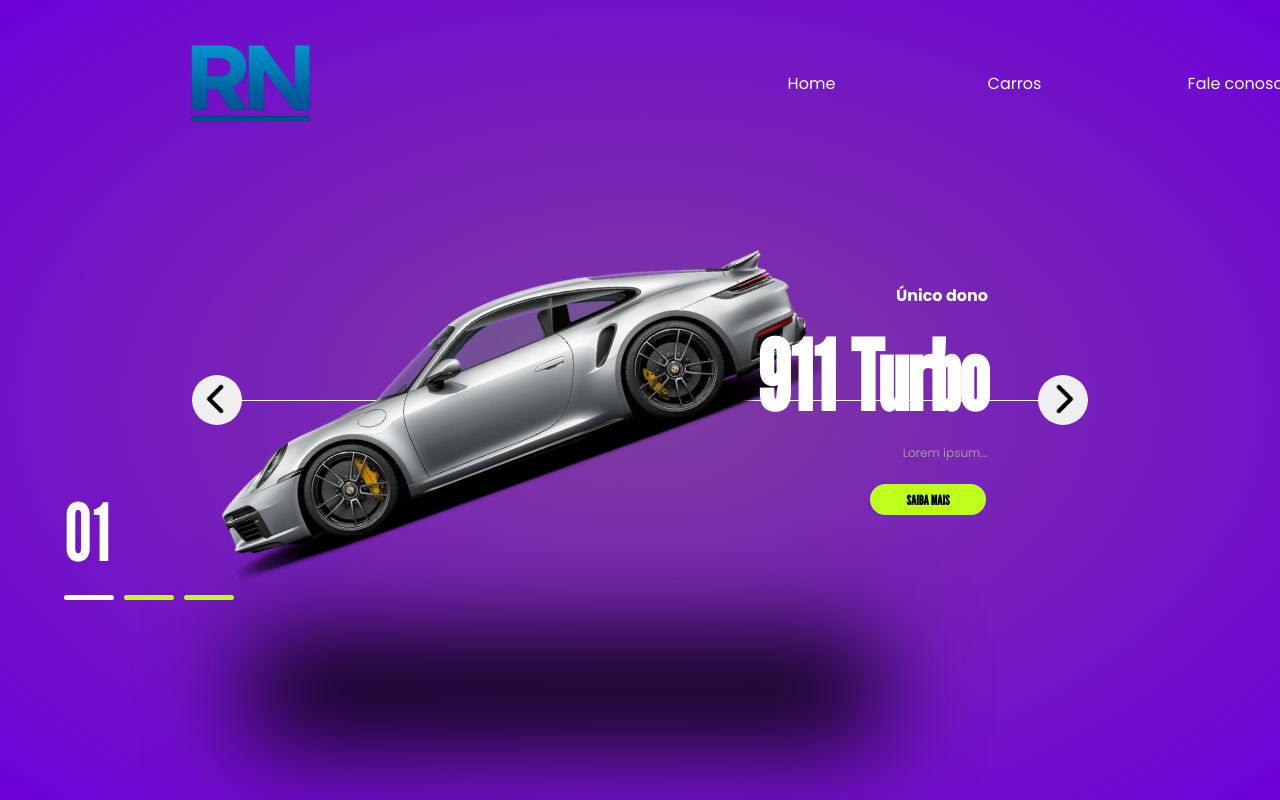
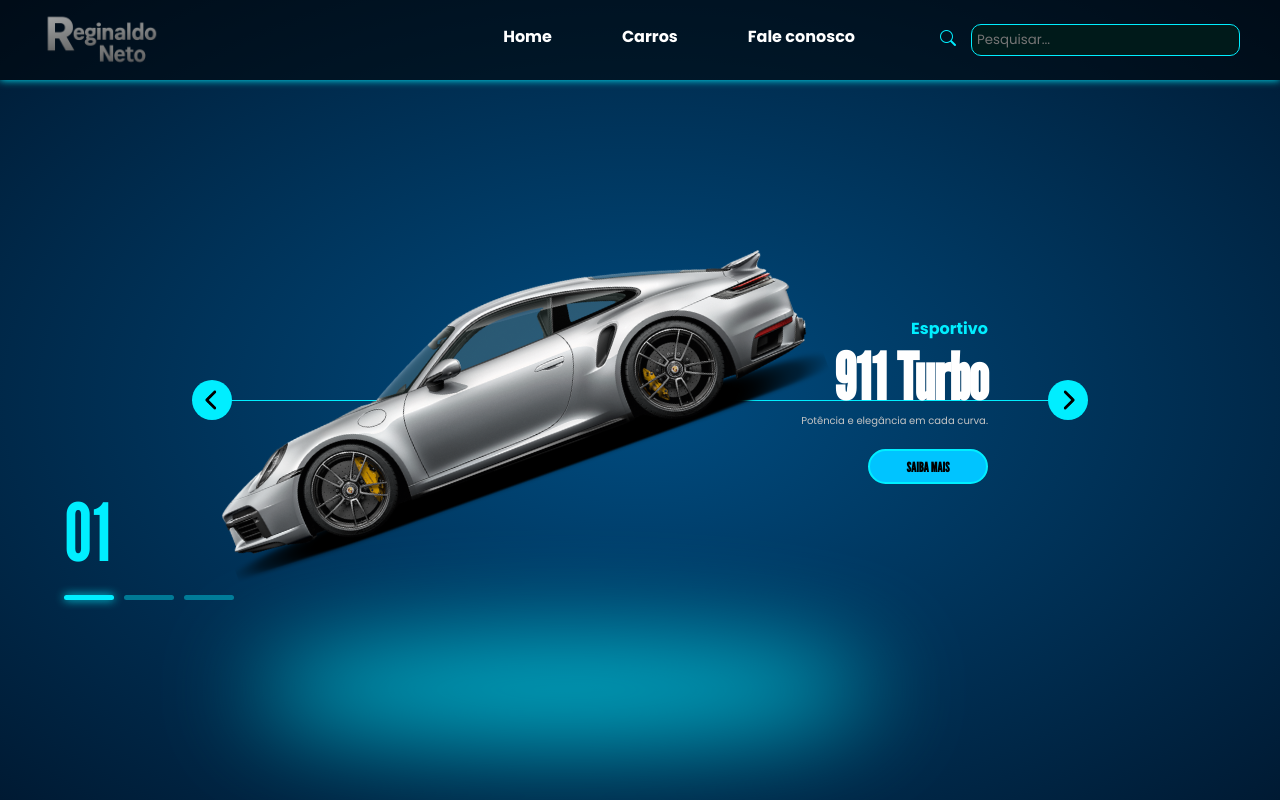
Before and after one commit to R-NETO0/Site-cars, a plain HTML site: page site-cars/index.html in a window 1280 px wide. Shown: the top 800 px of the page. Drawn offline with nearby package versions, Linux system fonts and the light colour scheme.

Commit message:
Add files via upload
configurando ao meu estilo.

```diff
--- a/site-cars/index.html
+++ b/site-cars/index.html
@@ -9,25 +9,31 @@
     <link rel="preconnect" href="https://fonts.gstatic.com" crossorigin>
     <link rel="preconnect" href="https://fonts.googleapis.com">
     <link rel="preconnect" href="https://fonts.gstatic.com" crossorigin>
+    <link rel="stylesheet" href="https://cdn.jsdelivr.net/npm/bootstrap-icons@1.11.3/font/bootstrap-icons.min.css">
     <link
         href="https://fonts.googleapis.com/css2?family=League+Gothic&family=Poppins:ital,wght@0,100;0,200;0,300;0,400;0,500;0,600;0,700;0,800;0,900;1,100;1,200;1,300;1,400;1,500;1,600;1,700;1,800;1,900&display=swap"
         rel="stylesheet">
     <link
         href="https://fonts.googleapis.com/css2?family=Poppins:ital,wght@0,100;0,200;0,300;0,400;0,500;0,600;0,700;0,800;0,900;1,100;1,200;1,300;1,400;1,500;1,600;1,700;1,800;1,900&display=swap"
         rel="stylesheet">
+    <link rel="shortcut icon" href="imagens/logo-rn.png" type="image/x-icon">
     <title>Carros</title>
 </head>
 
 <body>
     <header>
-        <img src="imagens/logo-rn.png" alt="logo">
+        <img src="imagens/logo-cinza.png" alt="logo">
         <nav>
             <ul>
                 <li>Home</li>
                 <li>Carros</li>
                 <li>Fale conosco</li>
+                <li>
+                    <i class="bi bi-search"></i><input type="text" placeholder="Pesquisar..." id="">
+                </li>
             </ul>
         </nav>
+
     </header>
 
     <section class="container">
@@ -37,9 +43,9 @@
                     <img src="imagens/imagem-1.png" alt="">
                 </div>
                 <div class="content">
-                    <p class="car-information">Único dono</p>
+                    <p class="car-information">Esportivo</p>
                     <h2>911 Turbo</h2>
-                    <p class="description">Lorem ipsum...</p>
+                    <p class="description">Potência e elegância em cada curva.</p>
                     <button class="information">Saiba Mais</button>
                 </div>
             </div>
@@ -51,7 +57,7 @@
                 <div class="content">
                     <p class="car-information">Conversível</p>
                     <h2>Ferrari</h2>
-                    <p class="description">Lorem ipsum...</p>
+                    <p class="description">Velocidade e estilo que aceleram o coração.</p>
                     <button class="information">Saiba Mais</button>
                 </div>
             </div>
@@ -63,7 +69,7 @@
                 <div class="content">
                     <p class="car-information">Carro Esportivo</p>
                     <h2>Lamborghini</h2>
-                    <p class="description">Lorem ipsum...</p>
+                    <p class="description">Design arrojado e performance de outro nível.</p>
                     <button class="information">Saiba Mais</button>
                 </div>
             </div>
--- a/site-cars/scripts.js
+++ b/site-cars/scripts.js
@@ -6,46 +6,50 @@ let container = document.querySelector('.container');
 let items = container.querySelectorAll('.list .item');
 let indicator = document.querySelector('.indicators');
 let dots = indicator.querySelectorAll('ul li');
-let list = container.querySelector('.list')
+let list = container.querySelector('.list');
 
 let active = 0;
 let lastPosition = items.length - 1;
 
 function setSlider() {
+    // Remove a classe 'entrar' do item atual
     let itemOld = container.querySelector('.list .item.entrar');
     if (itemOld) itemOld.classList.remove('entrar');
 
-    let dotsOld = indicator.querySelector('ul li.active')
-    dotsOld.classList.remove('acitive')
-    dots[active].classList.add('active')
+    // Remove a classe 'active' de TODOS os dots primeiro
+    dots.forEach(dot => {
+        dot.classList.remove('active');
+    });
 
-    indicator.querySelector('.numeros').innerHTML = '0' + (active + 1)
+    // Adiciona a classe 'active' apenas ao dot correspondente
+    dots[active].classList.add('active');
 
+    // Atualiza o número do indicador
+    indicator.querySelector('.numeros').innerHTML = '0' + (active + 1);
 
+    // Adiciona a classe 'entrar' ao novo item ativo
+    items[active].classList.add('entrar');
 }
+
+// Inicializa o slider
+setSlider();
+
 nextButton.onclick = () => {
-    list.style.setProperty('--calculation', 1)
-    // remove do item atual
-
-
-    // calcula o próximo índice
+    list.style.setProperty('--calculation', 1);
     active = active + 1 > lastPosition ? 0 : active + 1;
-    setSlider()
-    // adiciona no novo item
-    items[active].classList.add('entrar');
-
-
+    setSlider();
 };
 
 prevButton.onclick = () => {
-    list.style.setProperty('--calculation', - 1)
-    // remove do item atual
-    let itemOld = container.querySelector('.list .item.entrar');
-    if (itemOld) itemOld.classList.remove('entrar');
+    list.style.setProperty('--calculation', -1);
+    active = active - 1 < 0 ? lastPosition : active - 1;
+    setSlider();
+};
 
-    // calcula o anterior
-    active = active - 1 < 0 ? lastPosition : active - 1;
-    setSlider()
-    // adiciona no novo item
-    items[active].classList.add('entrar');
-};
+// Opcional: Adicionar clique nos dots para navegação
+dots.forEach((dot, index) => {
+    dot.addEventListener('click', () => {
+        active = index;
+        setSlider();
+    });
+});
--- a/site-cars/style.css
+++ b/site-cars/style.css
@@ -9,37 +9,58 @@
 body {
     background-color: #000;
     color: #fff;
-    font: 16px;
+    font-size: 16px;
     overflow: hidden;
 }
 
 header {
+    background-color: #00000085;
+    box-shadow: 0px 0px 8px #00eeff;
+    height: 10vh;
     position: fixed;
-    width: 80vw;
-    left: 50%;
-    transform: translateX(-50%);
-    display: grid;
+    top: 0;
+    left: 0;
+    width: 100%;
+    display: flex;
+    justify-content: space-between;
     align-items: center;
-    grid-template-columns: 1fr 600px;
-    gap: 40%;
+    padding: 0 40px;
     z-index: 2;
 
-
-
     & img {
-        width: 250px;
+        width: 120px;
     }
 
     & nav {
         & ul {
-            display: grid;
-            grid-template-columns: repeat(3, 200px);
+            display: flex;
+            gap: 70px;
+
+            & li {
+                text-decoration: none;
+                color: white;
+                font-weight: bold;
+                cursor: pointer;
+
+                & i {
+                    padding: 15px;
+                    color: #00eeff;
+                }
+
+                & input {
+                    padding: 5px;
+                    border: 1px solid #00eeff;
+                    border-radius: 10px;
+                    outline: none;
+                    background-color: #001a1a;
+                }
+            }
         }
     }
 }
 
 section {
-    background-image: radial-gradient(#7f3d9e, #6d00d9);
+    background-image: radial-gradient(#004c80, #001a33);
     height: 100vh;
     position: relative;
 
@@ -48,6 +69,16 @@ section {
         height: 100%;
         margin: auto;
         position: relative;
+
+        &::before {
+            content: '';
+            position: absolute;
+            height: 200px;
+            width: 100%;
+            top: 50%;
+            border-top: 1px solid #00eeff;
+            z-index: 0;
+        }
 
         & .item {
             position: absolute;
@@ -59,7 +90,6 @@ section {
                 transform: translateY(-50%);
                 width: 70%;
 
-
                 & img {
                     width: 100%;
                     transform: rotate(-30deg);
@@ -68,13 +98,14 @@ section {
                 &::before {
                     content: '';
                     position: absolute;
-                    background-color: #000;
+                    background-color: #00eeff;
                     width: 100%;
                     height: 100px;
                     top: 150%;
                     left: 58px;
-                    border: 50%;
+                    border-radius: 50%;
                     filter: blur(50px);
+                    opacity: 0.7;
                 }
             }
 
@@ -91,17 +122,22 @@ section {
 
                 & .car-information {
                     font-weight: bold;
+                    color: #00eeff;
                 }
 
                 & h2 {
-                    font-size: 6em;
-                    line-height: 1em;
+                    font-size: 4em;
+                    line-height: 0.5em;
                     font-family: "League Gothic", sans-serif;
                 }
 
+                & p {
+                    color: #00eeff;
+                }
+
                 & .description {
-                    color: #9b9b9b;
-                    font-size: 12px;
+                    color: #c5c5c5;
+                    font-size: 10px;
                     text-align: right;
                     max-width: 400px;
                 }
@@ -111,73 +147,70 @@ section {
                     height: 35px;
                     width: 120px;
                     text-transform: uppercase;
-                    border: 2px solid #791fd3;
-                    background-color: #beff1b;
+                    border: 2px solid #00eeff;
+                    background-color: #00c4ff;
                     color: #000;
                     cursor: pointer;
                     font-weight: bold;
                     font-family: "League Gothic", sans-serif;
+                    display: flex;
+                    justify-content: center;
+                    align-items: center;
+                    text-decoration: none;
+                    transition: all 0.3s ease;
+
+                    &:hover {
+                        background-color: #00c4ff;
+                        transform: scale(1.05);
+                        box-shadow: 0 0 15px #00eeff;
+                    }
+                }
             }
         }
     }
 
-        &::before {
-            content: '';
-            position: absolute;
-            height: 200px;
-            width: 100%;
-            top: 50%;
-            border-top: 1px solid #fff;
-        }
-    }
-
-
-
-
-
-
-    .arrows {
-
-
+    & .arrows {
         width: 70vw;
         position: absolute;
         top: 50%;
         left: 50%;
-        transform: translate(-50%, -25px);
+        transform: translate(-50%, -50%);
         display: flex;
         justify-content: space-between;
+        align-items: center;
+        z-index: 1;
 
+        & button {
+            width: 40px;
+            height: 40px;
+            border-radius: 50%;
+            border: none;
+            cursor: pointer;
+            background-color: #00eeff;
+            transition: all 0.3s ease;
+            display: flex;
+            justify-content: center;
+            align-items: center;
 
-        & button:nth-child(1) {
+            & img {
+                width: 20px;
+            }
+
+            &:hover {
+                background-color: #00c4ff;
+                transform: scale(1.1);
+                box-shadow: 0 0 15px #00eeff;
+            }
+
+            &:nth-child(1) {
                 & img {
                     transform: scale(-1);
                 }
             }
-
-        & button {
-            top: 60%;
-            width: 50px;
-            height: 50px;
-            border-radius: 50%;
-            border: none;
-            cursor: pointer;
-
-
-
-            & img {
-                width: 30px;
-                margin-top: 4px;
-                cursor: pointer;
-            }
-
-            &:hover {
-                background-color: #beff1b;
-            }
         }
     }
 
-
-    .indicators {
+    & .indicators {
         position: absolute;
         top: 50%;
         left: 50%;
@@ -189,10 +222,10 @@ section {
         justify-content: end;
         gap: 15px;
 
-
         & .numeros {
             font-size: 5em;
             font-family: "League Gothic", sans-serif;
+            color: #00eeff;
         }
 
         & ul {
@@ -202,30 +235,31 @@ section {
             & li {
                 width: 50px;
                 height: 5px;
-                background-color: #beff1b;
+                background-color: rgba(0, 238, 255, 0.4);
                 border-radius: 5px;
                 transition: 0.5s;
+                cursor: pointer;
+
+                &.active {
+                    background-color: #00eeff;
+                    box-shadow: 0 0 10px #00eeff;
                 }
-
-
-            & .active {
-                background-color: #fff;
             }
         }
     }
 }
 
-/* animações */
+/* Animações */
 section {
     & .list {
         --calculation: 1;
+
         & .item {
-            transform: translateX(calc(100vw *var(--calculation)));
+            transform: translateX(calc(100vw * var(--calculation)));
             transition: 0.5s;
             opacity: 0;
 
             & .car-img {
-
                 & img {
                     transform: rotate(0);
                     transition: 0.5s;
@@ -235,11 +269,10 @@ section {
 
             & .content {
 
-
                 & .car-information,
-                h2,
-                .description,
-                .information {
+                & h2,
+                & .description,
+                & .information {
                     transform: translateX(calc(200px * var(--calculation)));
                     transition: 0.7s;
                     transition-delay: 0.3s;
@@ -258,17 +291,13 @@ section {
                     transition-delay: 0.9s;
                 }
             }
-        }
 
-        & .entrar {
+            &.entrar {
                 transform: translateX(0);
                 transition: 0.5s;
                 opacity: 1;
 
-
-
                 & .car-img {
-
                     & img {
                         transform: rotate(-20deg);
                     }
@@ -276,11 +305,10 @@ section {
 
                 & .content {
 
-
                     & .car-information,
-                h2,
-                .description,
-                .information {
+                    & h2,
+                    & .description,
+                    & .information {
                         transform: translateX(0);
                         opacity: 1;
                     }
@@ -288,3 +316,4 @@ section {
             }
         }
     }
+}
```
Also changed, not shown: site-cars/imagens/logo-cinza.png (added), site-cars/imagens/rn-favicon.ico (added). Lines whose indentation alone changed are shown as unchanged.
